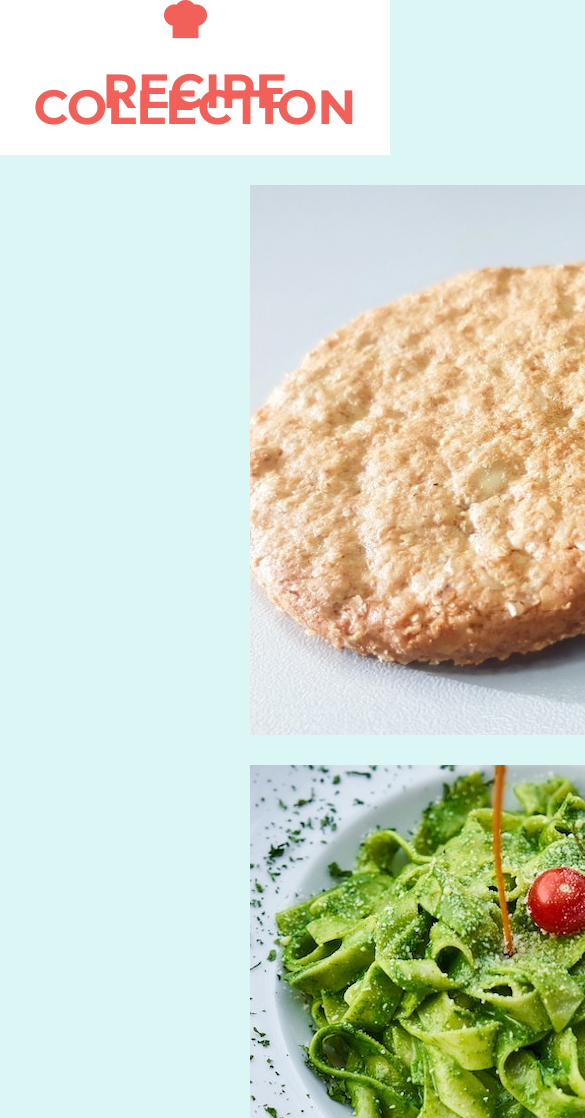
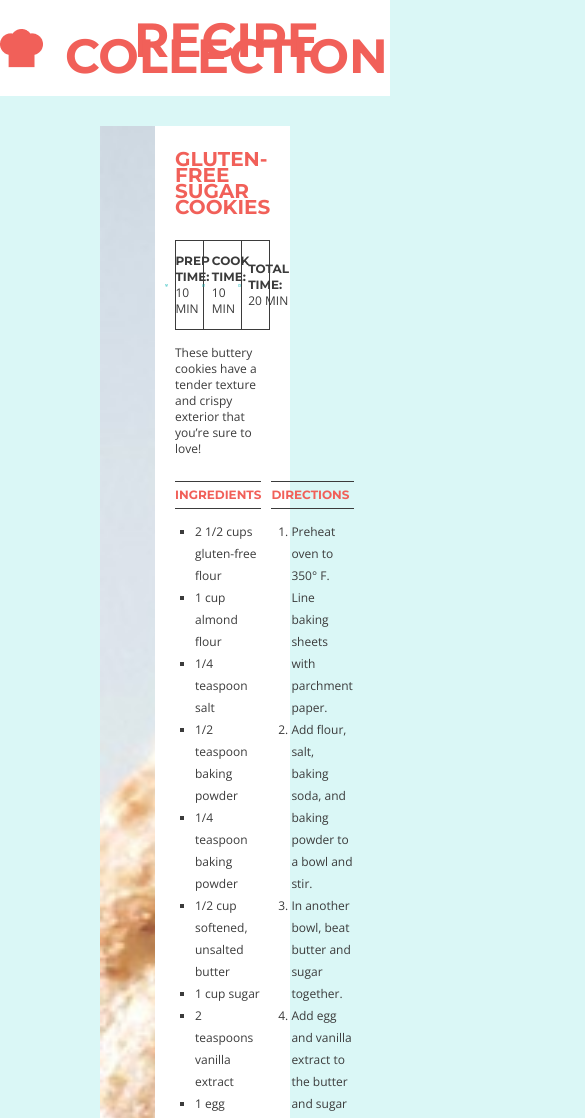
Before and after one commit to AntReyn12/recipe-project, a plain HTML site: page index.html in a window 390 px wide. Shown: the top 1118 px of the page, 585 px wide, since content can reach past the window. Drawn offline with nearby package versions, Linux system fonts and the light colour scheme.

Commit message:
made website fully responsive

```diff
--- a/css/style.css
+++ b/css/style.css
@@ -1,75 +1,83 @@
 /***** BODY STYLE *****/
 body {
-    background: #DAF7F6;
-    color: #3B3B3B;
-    font-family: 'Open Sans', sans-serif;
+  background: #daf7f6;
+  color: #3b3b3b;
+  font-family: "Open Sans", sans-serif;
   font-size: 12px;
   line-height: 16px;
+  width: 100%;
 }
 
 /***** HEADER *****/
 header {
   background-color: white;
-    text-align: center;
+  width: 100%;
+  display: flex;
+  flex-direction: row;
+  justify-content: center;
+  align-items: center;
 }
 
 h1 {
-    display: inline-block;
-    padding: 40px 0;
-    margin: 0 auto;
-    font-family: 'Montserrat', sans-serif;
-    color: #F16059;
+  text-align: center;
+  font-family: "Montserrat", sans-serif;
+  color: #f16059;
   font-size: 48px;
   text-transform: uppercase;
   font-weight: bold;
+  width: 100%;
 }
 header img {
   margin-right: 20px;
 }
 
+.header-div {
+  display: flex;
+  flex-direction: row;
+  justify-content: center;
+  align-items: center;
+}
+
 /***** MAIN/RECIPE CARDS *****/
 main {
-    width: 1000px;
-    margin: 0 250px;
+  width: 100%;
 }
 
 .card {
-    margin: 30px 0;
-    overflow: auto;
+  display: flex;
+  justify-content: center;
+  flex-direction: row;
+  margin: 30px 100px;
 }
 .image {
-    float: left;
-    width: 500px;
-    height: 550px;
+  width: 50%;
+  min-height: 400px;
 }
 .recipe {
-    float: left;
-    padding: 20px;
-    width: 500px;
-    height: 550px;
+  padding: 20px 20px 100px;
+  width: 50%;
   background-color: white;
-    box-sizing: border-box;
 }
 
 #cookies .image {
-    background-image: url('../img/gluten-free-sugar-cookies.jpg');
+  background-image: url("../img/gluten-free-sugar-cookies.jpg");
   background-size: cover;
 }
 
 #pesto .image {
-    background-image: url('../img/nut-free-pesto.jpg');
+  background-image: url("../img/nut-free-pesto.jpg");
   background-size: cover;
 }
 
 #salad .image {
-    background-image: url('../img/watermelon-salad.jpg');
+  background-image: url("../img/watermelon-salad.jpg");
   background-size: cover;
 }
 
 .recipe h2 {
-    color: #F16059;
-    font-size: 24px;
-    font-family: 'Montserrat', sans-serif;
+  color: #f16059;
+  font-size: 20px;
+  font-family: "Montserrat", sans-serif;
   text-transform: uppercase;
   margin-bottom: 25px;
   margin-top: 5px;
@@ -77,77 +85,79 @@ main {
 
 .time {
   margin-bottom: 15px;
-    border: 1px solid #3B3B3B;
-    overflow: auto;
+  border: 1px solid #3b3b3b;
+  display: flex;
+  justify-content: center;
+  flex-direction: row;
 }
 
 .prep {
-    float: left;
   padding-left: 6px;
   width: 33.3%;
-    box-sizing: border-box;
   text-transform: uppercase;
   padding-bottom: 0;
+  display: flex;
+  justify-content: center;
+  flex-direction: row;
+  align-items: center;
 }
 .cook {
-    float: left;
   padding-left: 6px;
   width: 33.3%;
-    box-sizing: border-box;
   text-transform: uppercase;
   padding-bottom: 0;
+  display: flex;
+  flex-direction: row;
+  align-items: center;
+  justify-content: center;
 }
 .total {
-    float: left;
   padding-left: 6px;
   width: 33.3%;
-    box-sizing: border-box;
   text-transform: uppercase;
   padding-bottom: 0;
+  display: flex;
+  flex-direction: row;
+  align-items: center;
+  justify-content: center;
 }
 
 .time .cook {
-    border-left: 1px solid #3B3B3B;
-    border-right: 1px solid #3B3B3B;
+  border-left: 1px solid #3b3b3b;
+  border-right: 1px solid #3b3b3b;
 }
 
-.prep img, .cook img, .total img {
-    width: 15px;
-    height: auto;
+.prep img,
+.cook img,
+.total img {
   margin-right: 7px;
-    vertical-align: middle;
-}
-
-.time-details {
-    display: inline-block;
+  width: 10%;
 }
 
 .time strong {
-    font-family: 'Montserrat', sans-serif;
+  font-family: "Montserrat", sans-serif;
 }
 
 /***** DIRECTIONS/INGREDIENTS *****/
 .columns {
-    overflow: auto;
+  display: flex;
 }
 
 .directions {
-    float: left;
   width: 240px;
 }
 .ingredients {
-    float: left;
   width: 205px;
   margin-right: 10px;
 }
 
 .recipe h3 {
-    color: #F16059;
-    font-family: 'Montserrat', sans-serif;
+  color: #f16059;
+  font-family: "Montserrat", sans-serif;
   text-transform: uppercase;
   font-size: 12px;
-    border-top: 1px solid #3B3B3B;
-    border-bottom: 1px solid #3B3B3B;
+  border-top: 1px solid #3b3b3b;
+  border-bottom: 1px solid #3b3b3b;
   padding: 5px 0;
 }
 
--- a/index.html
+++ b/index.html
@@ -1,18 +1,22 @@
-<!doctype html>
+<!DOCTYPE html>
 <html lang="en">
-
   <head>
-        <meta charset="utf-8">
-        <link rel="stylesheet" href="css/normalize.css">
-        <link rel="stylesheet" href="css/style.css">
+    <meta charset="utf-8" />
+    <link rel="stylesheet" href="css/normalize.css" />
+    <link rel="stylesheet" href="css/style.css" />
     <title>Recipe Cards Project</title>
-        <link href="https://fonts.googleapis.com/css?family=Montserrat:700%7COpen+Sans&display=swap" rel="stylesheet">
+    <link
+      href="https://fonts.googleapis.com/css?family=Montserrat:700%7COpen+Sans&display=swap"
+      rel="stylesheet"
+    />
   </head>
 
   <body>
     <header>
-            <img src="img/chef-hat.png" alt="chef hat">
+      <div class="header-div">
+        <img src="img/chef-hat.png" alt="chef hat" />
         <h1>Recipe Collection</h1>
+      </div>
     </header>
     <main>
       <article id="cookies" class="card">
@@ -21,17 +25,22 @@
           <h2>Gluten-Free Sugar Cookies</h2>
           <div class="time">
             <div class="prep">
-                            <img src="img/spoons.png" alt="prep time"><p class="time-details"><strong>Prep Time:</strong> 10 Min</p>
+              <img src="img/spoons.png" alt="prep time" />
+              <p class="time-details"><strong>Prep Time:</strong> 10 Min</p>
             </div>
             <div class="cook">
-                            <img src="img/steam.png" alt="cook time"><p class="time-details"><strong>Cook Time:</strong> 10 Min</p>
+              <img src="img/steam.png" alt="cook time" />
+              <p class="time-details"><strong>Cook Time:</strong> 10 Min</p>
             </div>
             <div class="total">
-                            <img src="img/clock.png" alt="total time"><p class="time-details"><strong>Total Time:</strong> 20 Min</p>
+              <img src="img/clock.png" alt="total time" />
+              <p class="time-details"><strong>Total Time:</strong> 20 Min</p>
             </div>
           </div>
-                    <p class="description">These buttery cookies have a tender texture and crispy exterior that you’re
-                        sure to love!</p>
+          <p class="description">
+            These buttery cookies have a tender texture and crispy exterior that
+            you’re sure to love!
+          </p>
           <div class="columns">
             <section class="ingredients">
               <h3>Ingredients</h3>
@@ -50,13 +59,26 @@
             <section class="directions">
               <h3>Directions</h3>
               <ol>
-                                <li>Preheat oven to 350&deg; F. Line baking sheets with parchment paper.</li>
-                                <li>Add flour, salt, baking soda, and baking powder to a bowl and stir.</li>
+                <li>
+                  Preheat oven to 350&deg; F. Line baking sheets with parchment
+                  paper.
+                </li>
+                <li>
+                  Add flour, salt, baking soda, and baking powder to a bowl and
+                  stir.
+                </li>
                 <li>In another bowl, beat butter and sugar together.</li>
-                                <li>Add egg and vanilla extract to the butter and sugar mixture.</li>
-                                <li>Combine the wet and dry ingredients in a bowl. Stir until fully combined.</li>
-                                <li>Drop teaspoon-sized dough onto the parchment paper. Keep dough 1 to 2 inches apart.
-                                    Bake for 10 to 12 minutes.</li>
+                <li>
+                  Add egg and vanilla extract to the butter and sugar mixture.
+                </li>
+                <li>
+                  Combine the wet and dry ingredients in a bowl. Stir until
+                  fully combined.
+                </li>
+                <li>
+                  Drop teaspoon-sized dough onto the parchment paper. Keep dough
+                  1 to 2 inches apart. Bake for 10 to 12 minutes.
+                </li>
               </ol>
             </section>
           </div>
@@ -68,17 +90,22 @@
           <h2>Nut-Free Basil Pesto</h2>
           <div class="time">
             <div class="prep">
-                            <img src="img/spoons.png" alt="prep time"><p class="time-details"><strong>Prep Time:</strong> 5 Min</p>
+              <img src="img/spoons.png" alt="prep time" />
+              <p class="time-details"><strong>Prep Time:</strong> 5 Min</p>
             </div>
             <div class="cook">
-                            <img src="img/steam.png" alt="cook time"><p class="time-details"><strong>Cook Time:</strong> None</p>
+              <img src="img/steam.png" alt="cook time" />
+              <p class="time-details"><strong>Cook Time:</strong> None</p>
             </div>
             <div class="total">
-                            <img src="img/clock.png" alt="total time"><p class="time-details"><strong>Total Time:</strong> 5 Min</p>
+              <img src="img/clock.png" alt="total time" />
+              <p class="time-details"><strong>Total Time:</strong> 5 Min</p>
             </div>
           </div>
-                    <p class="description">This gorgeous pesto is full of color and flavor! Serve on your favorite pasta
-                        or crackers for a delicious, healthy meal.</p>
+          <p class="description">
+            This gorgeous pesto is full of color and flavor! Serve on your
+            favorite pasta or crackers for a delicious, healthy meal.
+          </p>
           <div class="columns">
             <section class="ingredients">
               <h3>Ingredients</h3>
@@ -95,9 +122,13 @@
               <h3>Directions</h3>
               <ol>
                 <li>In a food processor, pulse garlic and basil together.</li>
-                                <li>Add parmesan cheese, lemon juice, and salt. Pulse again.</li>
-                                <li>Add olive oil and blend. If the mixture is too thick, add more oil or hot water to
-                                    thin.</li>
+                <li>
+                  Add parmesan cheese, lemon juice, and salt. Pulse again.
+                </li>
+                <li>
+                  Add olive oil and blend. If the mixture is too thick, add more
+                  oil or hot water to thin.
+                </li>
               </ol>
             </section>
           </div>
@@ -109,18 +140,23 @@
           <h2>Watermelon Salad</h2>
           <div class="time">
             <div class="prep">
-                            <img src="img/spoons.png" alt="prep time"><p class="time-details"><strong>Prep Time:</strong> 15 Min</p>
+              <img src="img/spoons.png" alt="prep time" />
+              <p class="time-details"><strong>Prep Time:</strong> 15 Min</p>
             </div>
             <div class="cook">
-                            <img src="img/steam.png" alt="cook time"><p class="time-details"><strong>Cook Time:</strong> None</p>
+              <img src="img/steam.png" alt="cook time" />
+              <p class="time-details"><strong>Cook Time:</strong> None</p>
             </div>
             <div class="total">
-                            <img src="img/clock.png" alt="total time"><p class="time-details"><strong>Total Time:</strong> 15 Min</p>
+              <img src="img/clock.png" alt="total time" />
+              <p class="time-details"><strong>Total Time:</strong> 15 Min</p>
             </div>
           </div>
-                    <p class="description">This salad combines juicy watermelon, tangy lemon juice, savory feta cheese,
-                        and sweet honey into one delicious bowl. Serve right away on a hot summer day for a cooling
-                        treat!</p>
+          <p class="description">
+            This salad combines juicy watermelon, tangy lemon juice, savory feta
+            cheese, and sweet honey into one delicious bowl. Serve right away on
+            a hot summer day for a cooling treat!
+          </p>
           <div class="columns">
             <section class="ingredients">
               <h3>Ingredients</h3>
@@ -138,9 +174,14 @@
             <section class="directions">
               <h3>Directions</h3>
               <ol>
-                                <li>Cube watermelon, or use a melon baller to scoop chunks of watermelon. Place in a
-                                    large bowl.</li>
-                                <li>In a separate bowl, combine the olive oil, lemon juice, honey, and salt.</li>
+                <li>
+                  Cube watermelon, or use a melon baller to scoop chunks of
+                  watermelon. Place in a large bowl.
+                </li>
+                <li>
+                  In a separate bowl, combine the olive oil, lemon juice, honey,
+                  and salt.
+                </li>
                 <li>Add feta cheese, basil, and red onions to the mixture.</li>
                 <li>Pour the mixture over the watermelon.</li>
                 <li>Toss watermelon with the mixture and serve immediately!</li>
@@ -151,5 +192,4 @@
       </article>
     </main>
   </body>
-
 </html>
```
Lines whose indentation alone changed are shown as unchanged.
